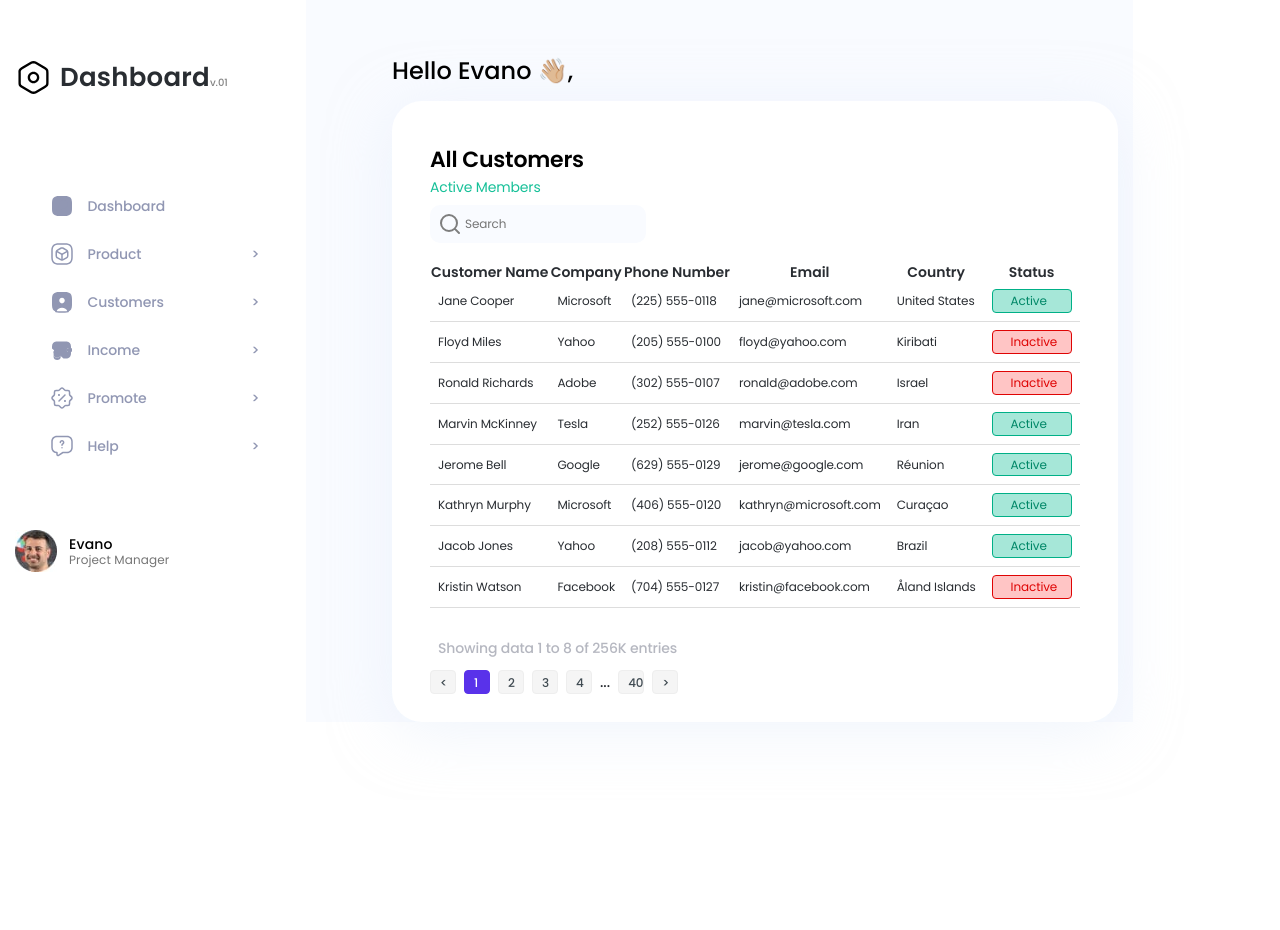
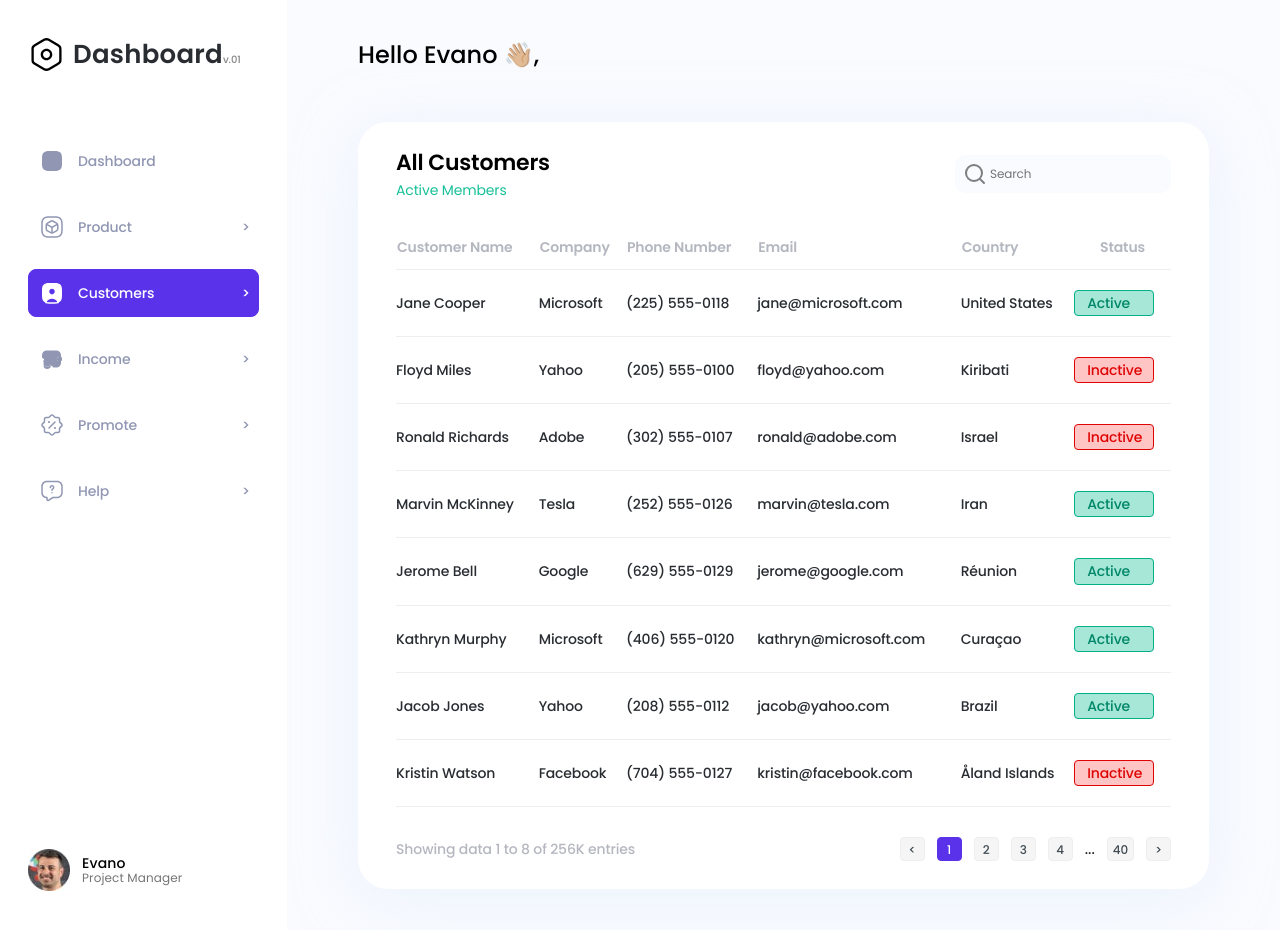
Before and after one commit to oxananazaruk/crm-dashboard, a plain HTML site: page index.html in a window 1280 px wide. Before the commit the page ends 800 px from the top, so only its background shows below. Drawn offline with nearby package versions, Linux system fonts and the light colour scheme.

Commit message:
table for desktop  styled

```diff
--- a/css/media.css
+++ b/css/media.css
@@ -1,3 +1,84 @@
+@media screen and (min-width: 827px) {
+  /* Table */
+
+  .page-title {
+    margin-bottom: 53px;
+  }
+  .form-wrapp {
+    display: flex;
+    justify-content: space-between;
+    align-items: center;
+    margin-bottom: 40px;
+  }
+
+  .title-wrapp {
+    margin-bottom: 0;
+  }
+
+  .search-form {
+    margin-bottom: 0;
+  }
+
+  .customers-table {
+    display: table;
+    width: 100%;
+  }
+
+  .customers-table-head {
+    display: table-header-group;
+  }
+
+  .table-head {
+    font-weight: 400;
+    font-size: 12px;
+    letter-spacing: -0.01em;
+    color: var(--grey-color);
+  }
+
+  .table-head th {
+    padding-bottom: 14px;
+    border-bottom: var(--border-table);
+    text-align: left;
+  }
+
+  .table-head .th-status {
+    text-align: center;
+  }
+
+  .customer-card {
+    display: table-row;
+    border: none;
+    margin: 0;
+    padding: 0;
+  }
+
+  .customer-card td {
+    display: table-cell;
+    padding: 20px 0px;
+    border-bottom: var(--border-table);
+  }
+
+  .customer-card td::before {
+    content: none;
+  }
+
+  .table-info {
+    display: flex;
+    justify-content: space-between;
+    align-items: center;
+    margin-top: 30px;
+  }
+
+  .info-text {
+    margin-top: 0;
+  }
+
+  .pagination-wrapp {
+    gap: 12px;
+    margin-top: 0;
+  }
+}
+
 @media screen and (min-width: 1158px) {
   .header {
     display: none;
@@ -9,6 +90,7 @@
 
   .wrapper {
     display: flex;
+    height: 100%;
   }
 
   .logo-text {
@@ -19,37 +101,46 @@
 
   .side-container {
     width: 306px;
-    padding: 36px 15px;
+    padding: 36px 28px 76px 28px;
+  }
+
+  .side-bar {
+    height: 100%;
   }
 
   .side-list {
     margin-top: 64px;
+    display: flex;
+    flex-direction: column;
+    gap: 18px;
   }
 
-  /* Table */
-  .customers-table {
-    display: table;
-    width: 100%;
+  .nav-wrapp {
+    display: flex;
+    flex-direction: column;
+    justify-content: space-between;
+    height: 100%;
   }
 
-  .customers-table-head {
-    display: table-header-group;
+  .img-wrapp {
+    margin-top: 0;
   }
 
-  .customer-card {
-    display: table-row;
-    border: none;
-    margin: 0;
-    padding: 0;
+  .table-head {
+    font-weight: 500;
+    font-size: 14px;
   }
 
   .customer-card td {
-    display: table-cell;
-    padding: 8px;
-    border-bottom: 1px solid #ddd;
+    font-weight: 500;
+    font-size: 14px;
   }
 
-  .customer-card td::before {
-    content: none;
+  .active {
+    padding: 4px 12px;
+  }
+
+  .inactive {
+    padding: 4px 12px;
   }
 }
--- a/css/styles.css
+++ b/css/styles.css
@@ -16,6 +16,16 @@
   --inactive-text: #df0404;
   --inactive-cust-border: 1px solid #df0404;
   --transition: 250ms cubic-bezier(0.4, 0, 0.2, 1);
+}
+
+h1,
+h2,
+h3,
+h4,
+h5,
+h6,
+p {
+  margin: 0;
 }
 
 img {
@@ -159,7 +169,7 @@ a {
   border: var(--border-hover);
 }
 
-.curent {
+.current {
   background-color: var(--color-hover);
   color: var(--invert-color);
   border: var(--border-hover);
@@ -209,8 +219,12 @@ a {
 
 .customers-wrapp {
   background-color: var(--light-color);
-  padding-top: 41px;
-  padding-left: 71px;
+  padding: 41px 71px;
+  width: 100%;
+}
+
+.customers-container {
+  margin: 0 auto;
 }
 
 .page-title {
@@ -218,6 +232,7 @@ a {
   font-weight: 500;
   font-size: 24px;
   color: var(--color-black);
+  margin-bottom: 20px;
 }
 
 .table-wrapp {
@@ -228,19 +243,28 @@ a {
   width: 100%;
 }
 
+.form-wrapp {
+  margin-bottom: 10px;
+}
+
+.title-wrapp {
+  margin-bottom: 10px;
+}
+
 .table-title {
   font-weight: 600;
   font-size: 22px;
   letter-spacing: -0.01em;
   color: var(--color-black);
   margin-bottom: 7px;
+  margin-top: 0;
 }
 
 .tb-title-text {
   font-weight: 400;
   letter-spacing: -0.01em;
   color: var(--acsent-color);
-  margin: 0 0 10px 0;
+  margin: 0;
 }
 
 .search-input {
@@ -250,6 +274,7 @@ a {
   height: 38px;
   background-color: var(--light-color);
   padding: 7px 8px 7px 35px;
+  font-weight: 400;
   font-size: 12px;
   letter-spacing: -0.01em;
   color: var(--grey-color);
@@ -338,36 +363,41 @@ a {
   letter-spacing: -0.01em;
   color: var(--grey-color);
   margin-top: 32px;
-  margin-left: 8px;
 }
 
 .pagination-wrapp {
   display: flex;
   align-items: center;
   gap: 8px;
+  margin-top: 10px;
 }
 
-.pagination-wrapp a {
+.pagination-item {
   border: var(--border-table);
   border-radius: 4px;
-  padding: 6px 9px;
-  width: 26px;
+  padding: 6px 5px;
+  min-width: 25px;
   height: 24px;
   background-color: #f5f5f5;
   font-weight: 500;
   font-size: 12px;
   line-height: 1;
   letter-spacing: -0.01em;
+  text-align: center;
   color: #404b52;
 }
 
-.pagination-wrapp a:hover {
+.pagination-item a {
+  color: currentColor;
+}
+
+.pagination-item:hover {
   border: var(--border-hover);
   background-color: var(--color-hover);
   color: var(--invert-color);
 }
 
-.pagination-wrapp .active-page {
+.active-page {
   border: var(--border-hover);
   background-color: var(--color-hover);
   color: var(--invert-color);
--- a/index.html
+++ b/index.html
@@ -25,13 +25,12 @@
   <body>
     <header class="header">
       <div class="container main-nav">
-        <a class="logo" href="./index.html">
-          <svg class="logo-svg" width="24" height="24">
+        <a class="logo" href="./index.html"
+          ><svg class="logo-svg" width="24" height="24">
             <use href="./images/icons.svg#setting"></use>
           </svg>
-          <p class="logo-text">Dashboard<span class="logo-v">v.01</span></p>
-        </a>
-        <button class="menu-open-btn" type="button" data-menu-open>
+          <p class="logo-text">Dashboard<span class="logo-v">v.01</span></p></a
+        ><button class="menu-open-btn" type="button" data-menu-open>
           <svg class="menu-open-icon" width="32" height="22">
             <use href="./images/icons.svg#menu-hamburger"></use>
           </svg>
@@ -63,7 +62,7 @@
                 </a>
               </li>
               <li>
-                <a class="nav-link" href="./index.html">
+                <a class="nav-link current" href="./index.html">
                   <div class="svg-wrapp">
                     <svg class="link-svg" width="24" height="24">
                       <use href="./images/icons.svg#user-square"></use>
@@ -109,7 +108,6 @@
             </ul>
           </nav>
           <div class="img-wrapp">
-            <div>
             <img
               srcset="./images/ellipse.jpg 1x, ./images/ellipse2x.jpg 2x"
               src="./images/ellipse.jpg"
@@ -117,7 +115,6 @@
               width="42"
               height="42"
             />
-            </div>
             <div class="name-wrapp">
               <p class="name-text">Evano</p>
               <p class="position-text">Project Manager</p>
@@ -131,16 +128,15 @@
       <div class="wrapper">
         <div class="side-container">
           <aside class="side-bar">
-            <nav>
             <a class="logo" href="./index.html">
               <svg class="logo-svg" width="37" height="37">
                 <use href="./images/icons.svg#setting"></use>
               </svg>
-                <p class="logo-text">
-                  Dashboard<span class="logo-v">v.01</span>
-                </p>
+              <p class="logo-text">Dashboard<span class="logo-v">v.01</span></p>
             </a>
 
+            <div class="nav-wrapp">
+              <nav>
                 <ul class="side-list">
                   <li>
                     <a class="nav-link" href="./index.html">
@@ -164,7 +160,7 @@
                     </a>
                   </li>
                   <li>
-                  <a class="nav-link" href="./index.html">
+                    <a class="nav-link current" href="./index.html">
                       <div class="svg-wrapp">
                         <svg class="link-svg" width="24" height="24">
                           <use href="./images/icons.svg#user-square"></use>
@@ -223,14 +219,16 @@
                   <p class="position-text">Project Manager</p>
                 </div>
               </div>
+            </div>
           </aside>
         </div>
 
         <div class="customers-wrapp">
-          <div class="container">
+          <div class="customers-container">
             <h1 class="page-title">Hello Evano 👋🏼,</h1>
             <div class="table-wrapp">
-              <div>
+              <div class="form-wrapp">
+                <div class="title-wrapp">
                   <h2 class="table-title">All Customers</h2>
                   <p class="tb-title-text">Active Members</p>
                 </div>
@@ -250,16 +248,17 @@
                     </svg>
                   </button>
                 </form>
+              </div>
 
               <table class="customers-table">
                 <thead class="customers-table-head">
-                  <tr>
+                  <tr class="table-head">
                     <th>Customer Name</th>
                     <th>Company</th>
                     <th>Phone Number</th>
                     <th>Email</th>
                     <th>Country</th>
-                    <th>Status</th>
+                    <th class="th-status">Status</th>
                   </tr>
                 </thead>
                 <tbody>
@@ -345,14 +344,18 @@
                   </tr>
                 </tbody>
               </table>
-
               <div class="table-info">
                 <p class="info-text">Showing data 1 to 8 of 256K entries</p>
-                <div class="pagination-wrapp">
-                  <a href="#">&lt;</a><a class="active-page" href="#">1</a
-                  ><a href="#">2</a><a href="#">3</a><a href="#">4</a
-                  ><span>...</span><a href="#">40</a><a href="#">&gt;</a>
-                </div>
+                <ul class="pagination-wrapp">
+                  <li class="pagination-item"><a href="#">&lt;</a></li>
+                  <li class="pagination-item active-page"><a href="#">1</a></li>
+                  <li class="pagination-item"><a href="#">2</a></li>
+                  <li class="pagination-item"><a href="#">3</a></li>
+                  <li class="pagination-item"><a href="#">4</a></li>
+                  <li><span>...</span></li>
+                  <li class="pagination-item"><a href="#">40</a></li>
+                  <li class="pagination-item"><a href="#">&gt;</a></li>
+                </ul>
               </div>
             </div>
           </div>
```
Also changed, not shown: Compiled-HTML/index.html (+26 -23 lines), 2 other files. Lines whose indentation alone changed are shown as unchanged.
